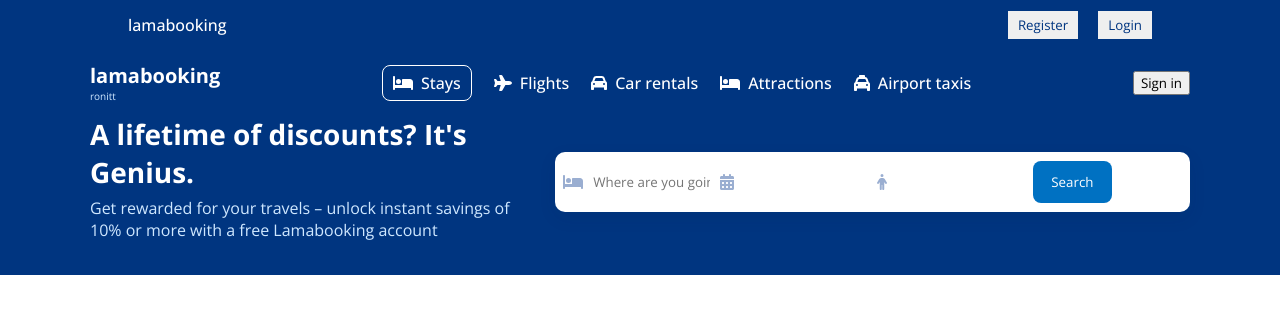
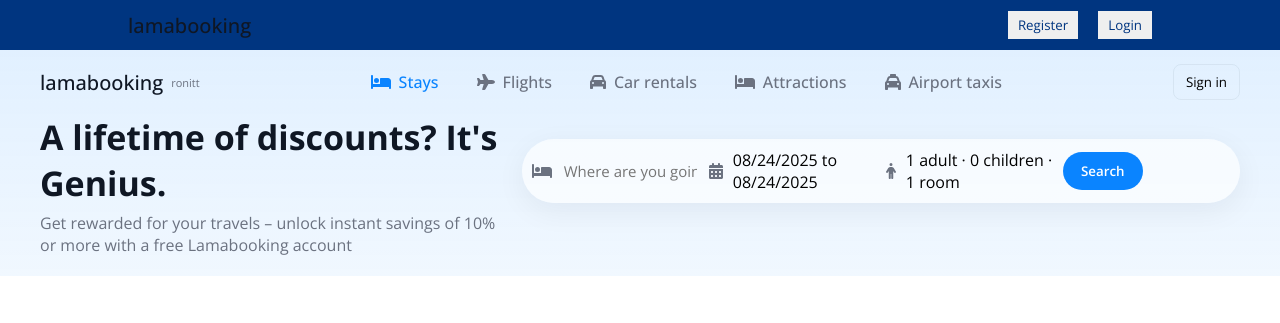
Before and after one commit to ronit45/Hotel-Booking, a React (Create React App) app in the folder frontend/: page / in a window 1280 px wide. Shown: the top 323 px of the page. Built offline with nearby package versions, Linux system fonts and the light colour scheme; no server answers; grey boxes are pictures that could not be loaded.

Commit message:
fixed home

```diff
--- a/frontend/src/components/header/Header.jsx
+++ b/frontend/src/components/header/Header.jsx
@@ -9,7 +9,7 @@ import {
 import { FontAwesomeIcon } from "@fortawesome/react-fontawesome";
 import "./header.css";
 import { DateRange } from "react-date-range";
-import { useState, useContext } from "react";
+import { useState, useContext, useEffect } from "react";
 import "react-date-range/dist/styles.css"; // main css file
 import "react-date-range/dist/theme/default.css"; // theme css file
 import { format } from "date-fns";
@@ -29,6 +29,8 @@ const Header = ({ type }) => {
   ]);
   const [openOptions, setOpenOptions] = useState(false);
   const [options, setOptions] = useState({ adult: 1, children: 0, room: 1 });
+  const [scrolled, setScrolled] = useState(false);
+  const [menuOpen, setMenuOpen] = useState(false);
 
   const navigate = useNavigate();
   const { dispatch } = useContext(SearchContext);
@@ -48,8 +50,14 @@ const Header = ({ type }) => {
     navigate('/hotels', { state: { destination, dates, options } });
   };
 
+  useEffect(() => {
+    const onScroll = () => setScrolled(window.scrollY > 24);
+    window.addEventListener('scroll', onScroll);
+    return () => window.removeEventListener('scroll', onScroll);
+  }, []);
+
   return (
-    <header className="header fixedHeader">
+    <header className={`header ${scrolled ? 'scrolled' : 'transparent'}`}>
       <div className={type === "list" ? "headerContainer listMode" : "headerContainer"}>
         <div className="topBar">
           <div className="brand">
@@ -58,7 +66,7 @@ const Header = ({ type }) => {
           </div>
 
           <nav className="navCenter">
-            <ul className="navList">
+            <ul className={`navList ${menuOpen ? 'open' : ''}`}>
               <li className="navItem active">
                 <FontAwesomeIcon icon={faBed} />
                 <span>Stays</span>
@@ -90,11 +98,9 @@ const Header = ({ type }) => {
             )}
             <button
               className="hamburger"
-              onClick={() => {
-                const el = document.querySelector('.navList');
-                if (el) el.classList.toggle('open');
-              }}
+              onClick={() => setMenuOpen((s) => !s)}
               aria-label="Menu"
+              aria-expanded={menuOpen}
             >
               ☰
             </button>
@@ -111,6 +117,7 @@ const Header = ({ type }) => {
             </div>
 
             <div className="searchWrapper">
+              <div className="searchPill">
                 <div className="headerSearch">
                   <div className="headerSearchItem inputItem">
                     <FontAwesomeIcon icon={faBed} className="headerIcon" />
@@ -210,6 +217,7 @@ const Header = ({ type }) => {
                 </div>
               </div>
             </div>
+          </div>
         )}
       </div>
     </header>
--- a/frontend/src/components/header/header.css
+++ b/frontend/src/components/header/header.css
@@ -1,169 +1,82 @@
-.header {
-  background-color: #003580;
-  color: white;
-  display: flex;
-  .header.fixedHeader {
-    position: fixed;
-    top: 0;
-    left: 0;
-    right: 0;
-    background-color: #003580;
-    z-index: 1000;
-    box-shadow: 0 2px 6px rgba(0,0,0,0.2);
-  }
-  .headerContainer {
-    width: 100%;
-    max-width: 1100px;
-    margin: 0 auto;
-    padding: 12px 20px;
-  }
-  .topBar {
-    display: flex;
-    align-items: center;
-    justify-content: space-between;
-    gap: 16px;
-  }
-  .brand {
-    display: flex;
-    flex-direction: column;
-  }
-  .logo {
-    color: #fff;
-    font-weight: 700;
-    font-size: 20px;
-  }
-  .subLogo {
-    color: #cfe8ff;
-    font-size: 10px;
-  }
-  .navCenter {
-    flex: 1;
-  }
-  .navList {
-    display: flex;
-    justify-content: center;
-    gap: 22px;
-    list-style: none;
-    padding: 0;
-    margin: 0;
-  }
-  .navItem {
-    color: #fff;
-    display: flex;
-    gap: 8px;
-    align-items: center;
-    cursor: pointer;
-    font-weight: 500;
-  }
-  .navItem.active {
-    border: 1px solid #fff;
-    padding: 6px 10px;
-    border-radius: 8px;
-  }
-  .profileArea {
-    display: flex;
-    align-items: center;
-    gap: 10px;
-  }
-  .hamburger {
-    display: none;
-    background: transparent;
-    color: #fff;
-    border: none;
-    font-size: 20px;
-    cursor: pointer;
-  }
-  .hero {
-    margin-top: 12px;
-    display: flex;
-    align-items: center;
-    justify-content: space-between;
-    gap: 20px;
-    padding-bottom: 14px;
-  }
-  .heroText .headerTitle {
-    color: #fff;
-    font-size: 28px;
-    margin: 0 0 6px 0;
-  }
-  .heroText .headerDesc {
-    color: #cfe8ff;
-    margin: 0 0 8px 0;
-  }
-  .searchWrapper {
-    width: 100%;
-    display: flex;
-    justify-content: center;
-  }
-  .headerSearch {
-    width: 100%;
-    max-width: 900px;
-    background-color: #fff;
-    display: flex;
-    gap: 8px;
-    align-items: center;
-    padding: 8px;
-    border-radius: 10px;
-    box-shadow: 0 6px 18px rgba(3, 37, 65, 0.08);
-  }
-  .inputItem {
-    flex: 1;
-    display: flex;
-    align-items: center;
-    gap: 8px;
-    min-width: 0;
-  }
-  .headerSearchInput {
-    border: none;
-    outline: none;
-    width: 100%;
-  }
-  .headerIcon { color: #9aaed1; }
-  .searchButton {
-    background-color: #0071c2;
-    color: #fff;
-    border: none;
-    padding: 12px 18px;
-    border-radius: 8px;
-    cursor: pointer;
-  }
-  .date { position: absolute; z-index: 2000; }
-  .options { position: absolute; z-index: 2000; background: #fff; border-radius: 8px; box-shadow: 0 6px 16px rgba(0,0,0,0.12); padding: 8px; }
-
-  @media (max-width: 900px) {
-    .navList { gap: 12px; }
-    .heroText .headerTitle { font-size: 20px; }
-    .headerSearch { max-width: 720px; }
-  }
-
-  @media (max-width: 640px) {
-    .navList { display: none; }
-    .hamburger { display: inline-block; }
-    .hero { flex-direction: column; align-items: stretch; gap: 10px; }
-    .headerSearch { flex-direction: column; align-items: stretch; padding: 10px; }
-    .inputItem { width: 100%; }
-    .searchButton { width: 100%; }
-    .navList.open { display: flex; flex-direction: column; position: absolute; top: 56px; left: 16px; right: 16px; background: rgba(0,53,128,0.95); padding: 10px; border-radius: 8px; }
-  }
+:root{
+  --bg:#ffffff;
+  --brand:#0a84ff;
+  --muted:#6b7280;
+  --glass: rgba(255,255,255,0.65);
 }
 
-.optionCounter {
-  display: flex;
-  align-items: center;
-  gap: 10px;
-  font-size: 12px;
-  color: black;
+.header{
+  position: sticky;
+  top:0;
+  left:0;
+  right:0;
+  z-index:999;
+  transition: background-color .22s ease, backdrop-filter .22s ease, box-shadow .22s ease;
+  display:block;
+}
+.header.transparent{ background: linear-gradient(180deg, rgba(10,132,255,0.12), rgba(10,132,255,0.06)); }
+.header.scrolled{ background: var(--bg); box-shadow: 0 6px 18px rgba(12,15,20,0.08); backdrop-filter: blur(8px); }
+
+.headerContainer{
+  max-width:1200px;
+  margin:0 auto;
+  padding:14px 20px;
 }
 
-.optionCounterButton {
-  width: 30px;
-  height: 30px;
-  border: 1px solid #0071c2;
-  color: #0071c2;
-  cursor: pointer;
-  background-color: white;
+.topBar{
+  display:flex;
+  align-items:center;
+  justify-content:space-between;
+  gap:12px;
 }
 
-.optionCounterButton:disabled {
-  cursor: not-allowed;
+.brand{ display:flex; flex-direction:row; align-items:center; gap:8px }
+.logo{ font-weight:700; font-size:20px; color:#0f1724 }
+.subLogo{ font-size:11px; color:var(--muted) }
+
+.navCenter{ flex:1; }
+.navList{ display:flex; justify-content:center; gap:22px; list-style:none; margin:0; padding:0 }
+.navItem{ display:flex; gap:8px; align-items:center; cursor:pointer; color:var(--muted); font-weight:500; padding:6px 8px; border-radius:8px }
+.navItem:hover{ color:var(--brand); background: rgba(10,132,255,0.06) }
+.navItem.active{ color:var(--brand); }
+
+.profileArea{ display:flex; align-items:center; gap:10px }
+.headerBtn{ background:transparent; border:1px solid rgba(15,23,36,0.06); padding:8px 12px; border-radius:8px; cursor:pointer }
+.hamburger{ display:none; background:transparent; border:none; font-size:20px; cursor:pointer }
+
+.hero{ margin-top:14px; display:flex; align-items:center; justify-content:space-between; gap:20px; padding-bottom:6px }
+.heroText .headerTitle{ font-size:34px; margin:0; color:#0f1724 }
+.heroText .headerDesc{ margin:6px 0 0 0; color:var(--muted) }
+
+.searchWrapper{ width:100%; display:flex; justify-content:center }
+.searchPill{ position:relative; width:100%; max-width:980px; transform:translateY(-14px); }
+.headerSearch{
+  display:flex; gap:10px; align-items:center; background:var(--glass); padding:10px; border-radius:999px; box-shadow: 0 8px 30px rgba(15,23,36,0.06);
 }
+.headerSearchItem{ flex:1; display:flex; align-items:center; gap:10px; min-width:0 }
+.headerSearchInput{ border:0; outline:0; background:transparent; width:100%; font-size:15px }
+.headerIcon{ color:var(--muted) }
+.searchButton{ background:var(--brand); color:white; border:none; padding:10px 18px; border-radius:999px; cursor:pointer; font-weight:600 }
+
+.date{ position:absolute; z-index:2000 }
+.options{ position:absolute; z-index:2000; background:#fff; border-radius:10px; box-shadow:0 10px 30px rgba(12,15,20,0.08); padding:12px }
+
+@media (max-width:900px){
+  .heroText .headerTitle{ font-size:26px }
+  .headerSearch{ max-width:760px }
+}
+
+@media (max-width:640px){
+  .navList{ display:none }
+  .hamburger{ display:inline-block }
+  .navList.open{ display:flex; flex-direction:column; position:absolute; top:64px; left:16px; right:16px; background:var(--bg); padding:10px; border-radius:10px; box-shadow:0 8px 30px rgba(12,15,20,0.06) }
+  .hero{ flex-direction:column; align-items:stretch; gap:12px }
+  .searchPill{ transform:translateY(-10px); padding:0 12px }
+  .headerSearch{ flex-direction:column; align-items:stretch; padding:12px }
+  .headerSearchItem{ width:100% }
+  .searchButton{ width:100% }
+}
+
+.optionCounter{ display:flex; align-items:center; gap:10px; font-size:12px; color:#0f1724 }
+.optionCounterButton{ width:30px; height:30px; border:1px solid rgba(10,132,255,0.18); color:var(--brand); cursor:pointer; background:white }
+.optionCounterButton:disabled{ cursor:not-allowed; opacity:0.45 }
```
Lines whose indentation alone changed are shown as unchanged.
